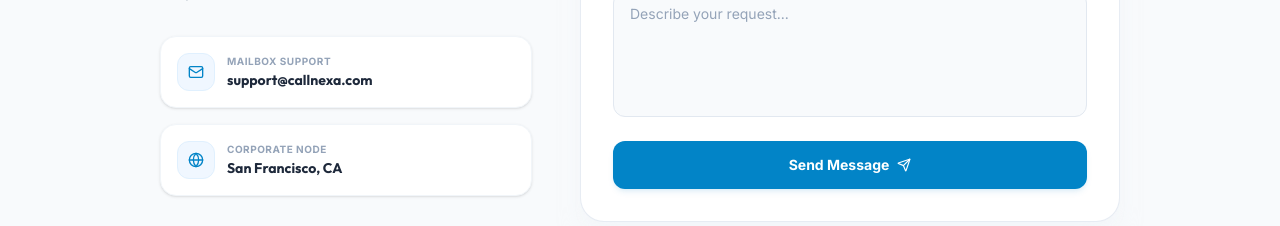
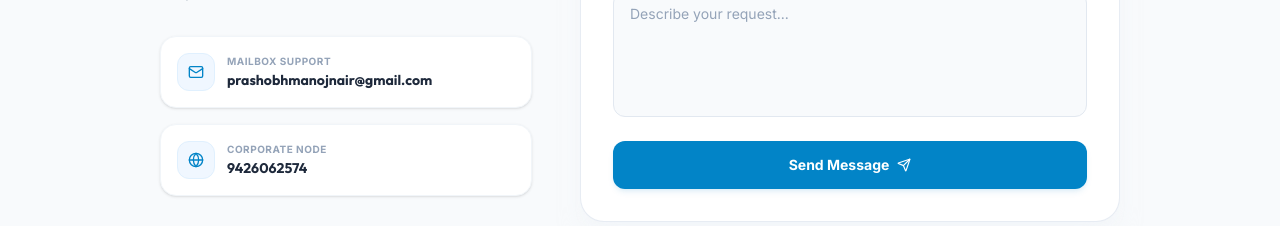
Before and after one commit to Prashobh-Nair/CallNexa, a Next.js app in the folder frontend/: page /contact in a window 1280 px wide. Shown: the part 398-624 px from the top of the page. Built offline with nearby package versions, Linux system fonts and the light colour scheme.

Commit message:
Update contact page mailbox support email and corporate contact number

```diff
--- a/frontend/src/app/contact/page.tsx
+++ b/frontend/src/app/contact/page.tsx
@@ -78,7 +78,7 @@ export default function ContactPage() {
             </div>
             <div>
               <p className="text-[10px] font-bold text-gray-400 uppercase tracking-wider">Mailbox Support</p>
-              <h5 className="font-bold text-gray-800 mt-0.5">support@callnexa.com</h5>
+              <h5 className="font-bold text-gray-800 mt-0.5">prashobhmanojnair@gmail.com</h5>
             </div>
           </div>
 
@@ -88,7 +88,7 @@ export default function ContactPage() {
             </div>
             <div>
               <p className="text-[10px] font-bold text-gray-400 uppercase tracking-wider">Corporate Node</p>
-              <h5 className="font-bold text-gray-800 mt-0.5">San Francisco, CA</h5>
+              <h5 className="font-bold text-gray-800 mt-0.5">9426062574</h5>
             </div>
           </div>
         </div>
```
